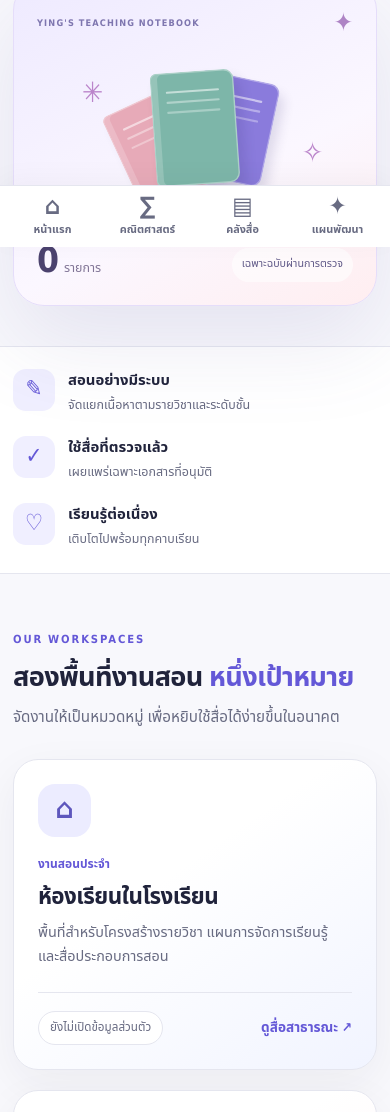
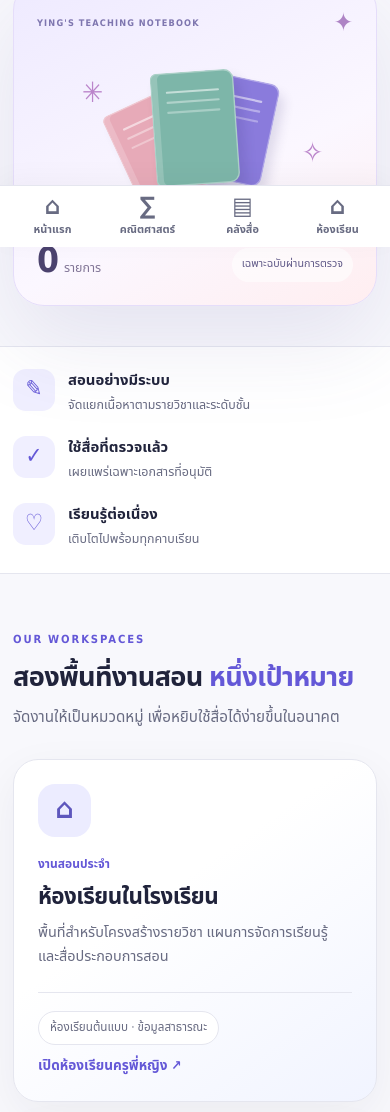
Before and after one commit to infobwd/ying-teaching-hub-web, a plain HTML site: page index.html in a window 390 px wide. Shown: the part 597-1709 px from the top of the page. Drawn offline with Linux system fonts and the light colour scheme.

Commit message:
feat(classroom): link new classroom from home and mobile navigation

```diff
--- a/index.html
+++ b/index.html
@@ -20,7 +20,7 @@
         <span class="brand-text"><strong>Ying Teaching Hub</strong><small>พื้นที่งานสอนครูหญิง</small></span>
       </a>
       <nav class="desktop-nav" aria-label="เมนูหลัก">
-        <a href="#home">หน้าแรก</a><a href="#workspaces">พื้นที่งานสอน</a><a href="./math.html">คณิตศาสตร์</a><a href="#library">คลังสื่อ</a><a href="#roadmap">การพัฒนา</a>
+        <a href="#home">หน้าแรก</a><a href="./classroom/">ห้องเรียน</a><a href="#workspaces">พื้นที่งานสอน</a><a href="./math.html">คณิตศาสตร์</a><a href="#library">คลังสื่อ</a><a href="#roadmap">การพัฒนา</a>
       </nav>
       <button id="themeToggle" class="theme-button" type="button" aria-label="เปลี่ยนเป็นโหมดมืด" aria-pressed="false" title="เปลี่ยนธีม"><span id="themeIcon" aria-hidden="true">☾</span></button>
     </div>
@@ -65,7 +65,7 @@
           <div class="workspace-icon" aria-hidden="true">⌂</div>
           <span class="workspace-type">งานสอนประจำ</span><h3>ห้องเรียนในโรงเรียน</h3>
           <p>พื้นที่สำหรับโครงสร้างรายวิชา แผนการจัดการเรียนรู้ และสื่อประกอบการสอน</p>
-          <div class="card-footer"><span class="muted-status">ยังไม่เปิดข้อมูลส่วนตัว</span><a href="#library">ดูสื่อสาธารณะ <span aria-hidden="true">↗</span></a></div>
+          <div class="card-footer"><span class="muted-status">ห้องเรียนต้นแบบ · ข้อมูลสาธารณะ</span><a href="./classroom/">เปิดห้องเรียนครูพี่หญิง <span aria-hidden="true">↗</span></a></div>
         </article>
         <article class="workspace-card tutoring-card">
           <div class="workspace-icon" aria-hidden="true">∑</div>
@@ -129,7 +129,7 @@
     <a href="#home"><span aria-hidden="true">⌂</span>หน้าแรก</a>
     <a href="./math.html"><span aria-hidden="true">∑</span>คณิตศาสตร์</a>
     <a href="#library"><span aria-hidden="true">▤</span>คลังสื่อ</a>
-    <a href="#roadmap"><span aria-hidden="true">✦</span>แผนพัฒนา</a>
+    <a href="./classroom/"><span aria-hidden="true">⌂</span>ห้องเรียน</a>
   </nav>
 </body>
 </html>
```
